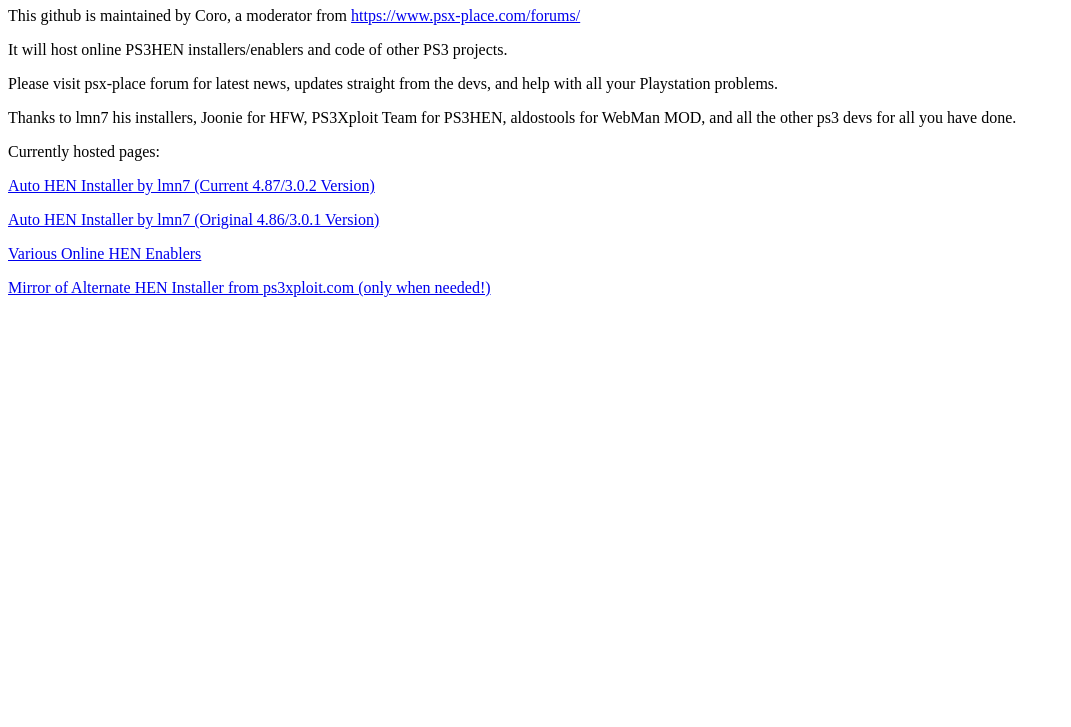
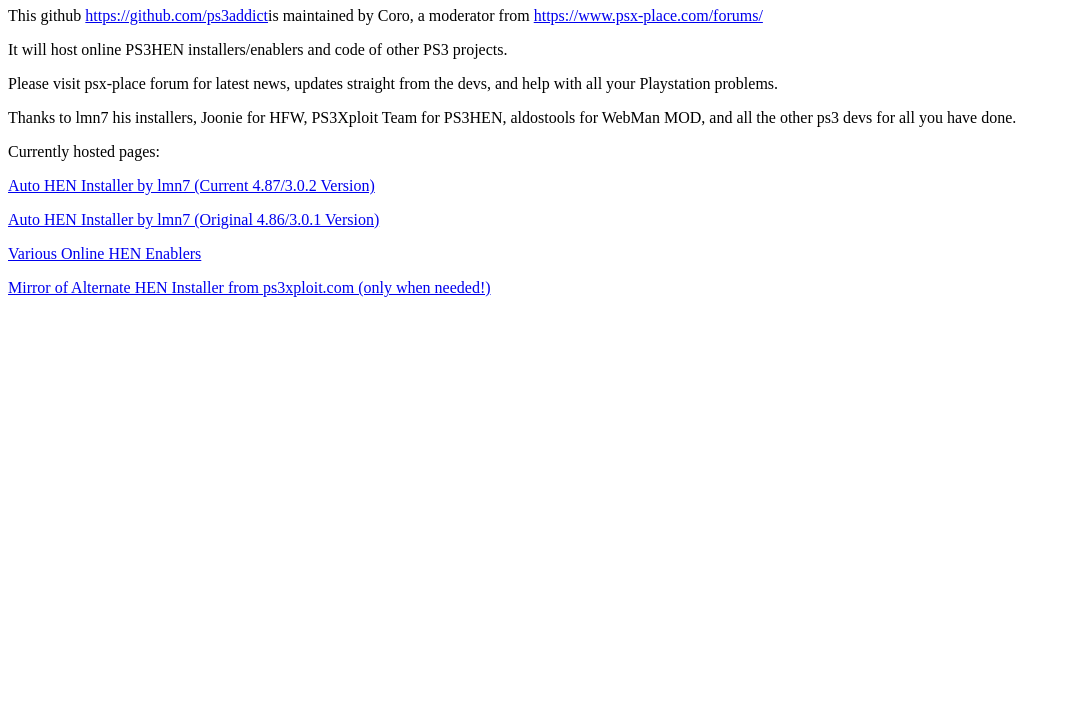
Before and after one commit to ps3addict/ps3addict, a plain HTML site: page index.html in a window 1280 px wide. Shown: the part 73-800 px from the top of the page, without its empty margins (0-1071 px from the left). Drawn offline with Linux system fonts and the light colour scheme.

Commit message:
Update index.html

```diff
--- a/index.html
+++ b/index.html
@@ -8,7 +8,7 @@
 </head>
 <body>
 <h1>Welcome to Coro's PS3 Repo!</h1>
-<p>This github is maintained by Coro, a moderator from <a href="https://www.psx-place.com/forums/" target="_blank">https://www.psx-place.com/forums/</a></p>
+<p>This github <a href="https://github.com/ps3addict" target="_blank">https://github.com/ps3addict</a>is maintained by Coro, a moderator from <a href="https://www.psx-place.com/forums/" target="_blank">https://www.psx-place.com/forums/</a></p>
 <p>It will host online PS3HEN installers/enablers and code of other PS3 projects.</p>
 <p>Please visit psx-place forum for latest news, updates straight from the devs, and help with all your Playstation problems.</p>
 <p/>Thanks to lmn7 his installers, Joonie for HFW, PS3Xploit Team for PS3HEN, aldostools for WebMan MOD, and all the other ps3 devs for all you have done.</p>
```
